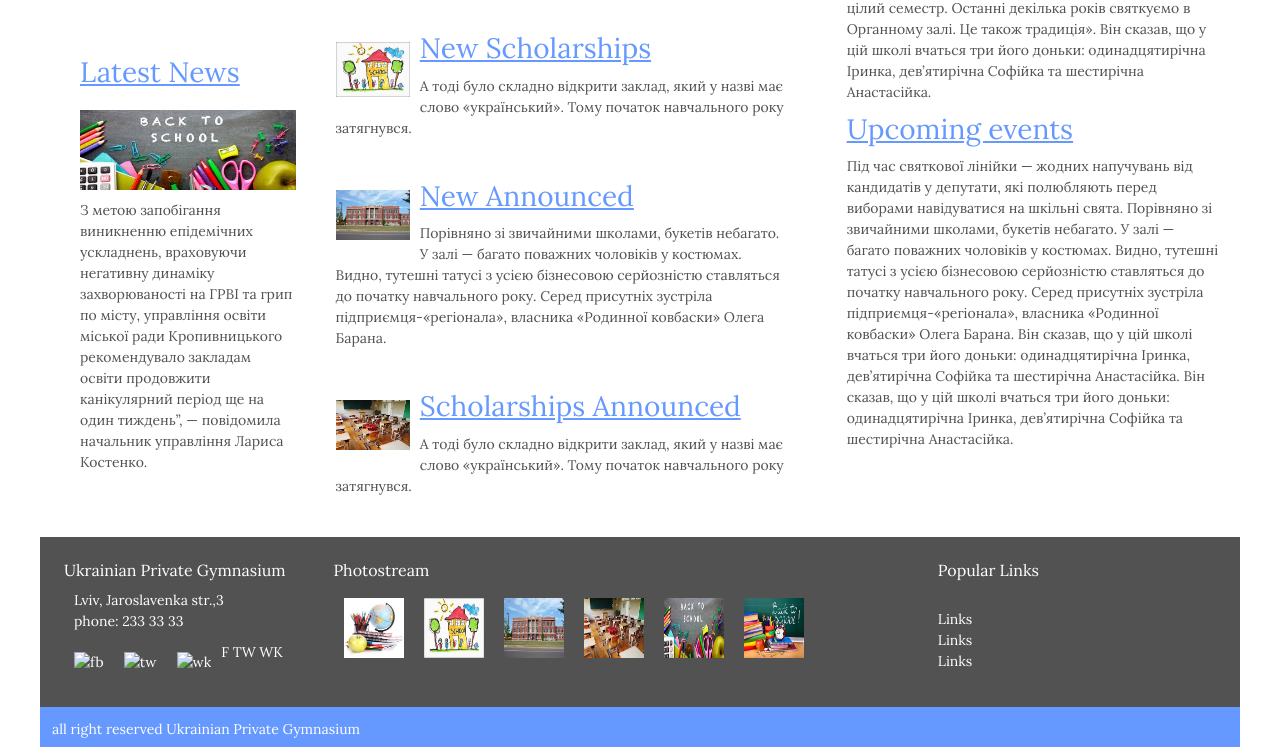
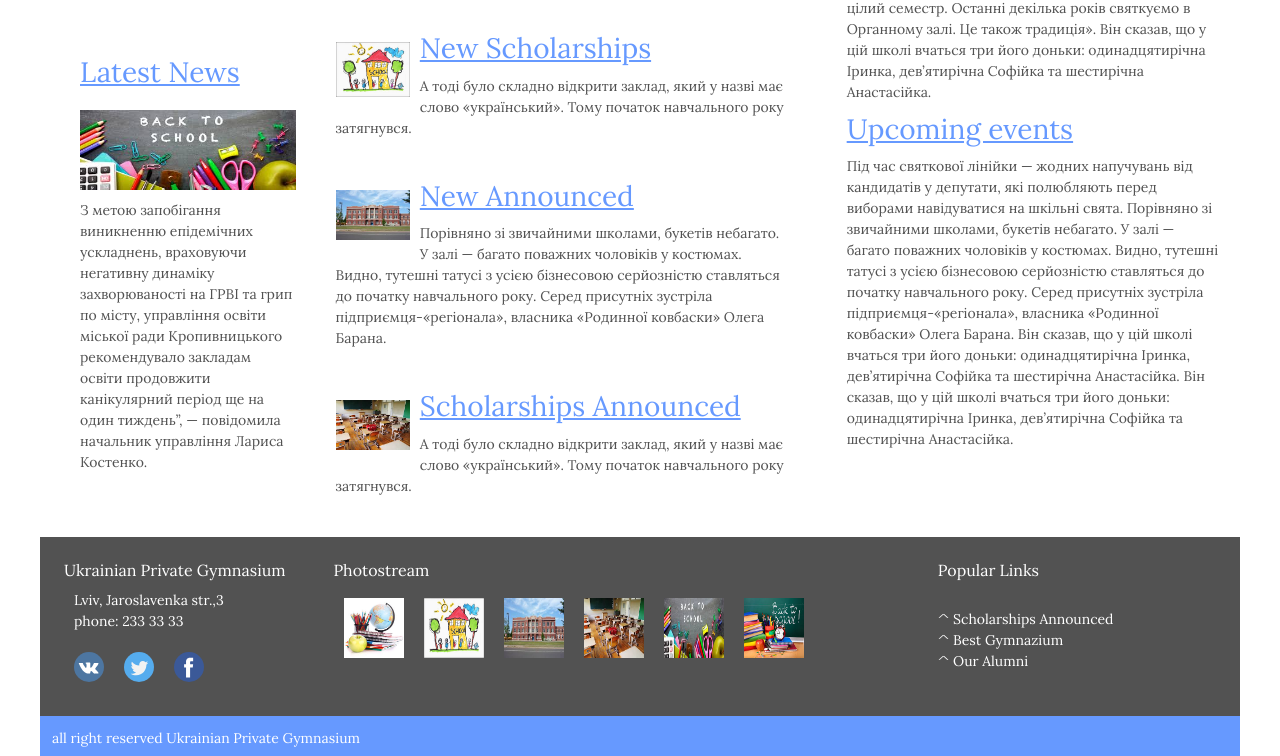
Before and after one commit to NRokicka/LUPGtest, a plain HTML site: page index.html in a window 1280 px wide. Shown: the part 817-1573 px from the top of the page. Drawn offline with nearby package versions, Linux system fonts and the light colour scheme.

Commit message:
add file

```diff
--- a/index.html
+++ b/index.html
@@ -200,9 +200,10 @@
         <div class="footer_initial">
             <h2>Ukrainian Private Gymnasium</h2>
             <p>Lviv, Jaroslavenka str.,3<br>phone: 233 33 33</p>
-            <a href=""><img src="" alt="fb">F</a>
-            <a href=""><img src="" alt="tw">TW</a>
-            <a href=""><img src="" alt="wk">WK</a>
+            <a href=""><img src="img/sm1.svg" alt="fb" width="50px" height="50px"></a>
+            <a href=""><img src="img/sm2.svg" alt="wk" width="50px" height="50px"></a>
+            <a href=""><img src="img/sm3.svg" alt="tw" width="50px" height="50px"></a>
+
         </div>
         <div class="footer_flex2">
             <h2>Photostream</h2>
@@ -215,9 +216,9 @@
         </div>
         <div class="footer_flex1">
             <h2>Popular Links</h2><br>
-            <a href="">Links</a><br>
-            <a href="">Links</a><br>
-            <a href="">Links</a><br>
+            <a href=""> ^ Scholarships Announced</a><br>
+            <a href=""> ^ Best Gymnazium</a><br>
+            <a href=""> ^ Our Alumni</a><br>
         </div>
     </div>
 <!-- start second footer -->
```
Also changed, not shown: img/sm1.svg (added), img/sm2.svg (added), img/sm3.svg (added).
